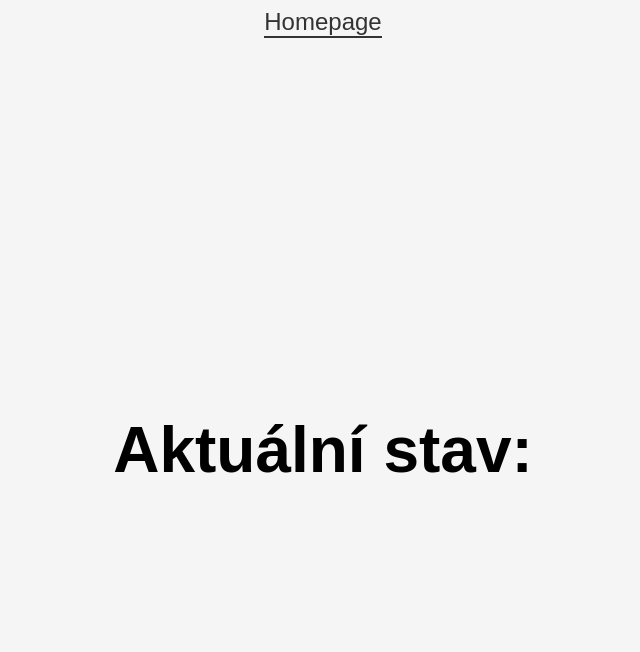
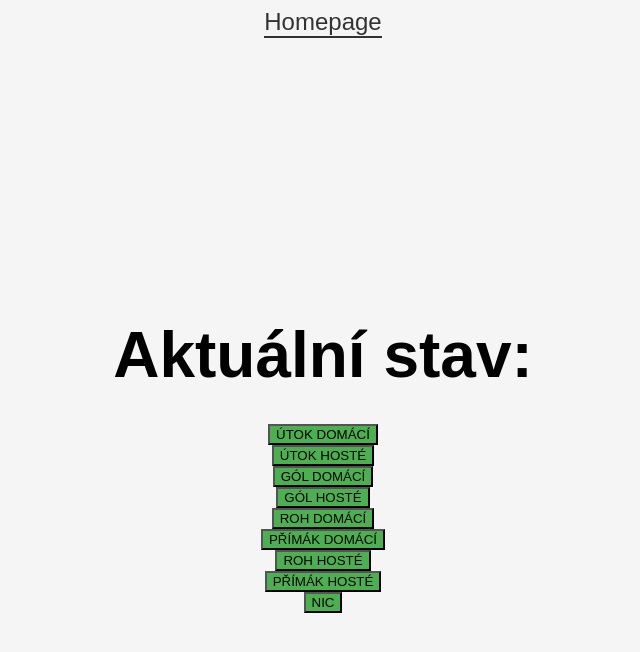
Before and after one commit to jakubnovotny029029/bubrmatches, a website: page public/fotbal-state.html in a window 1280 px wide. Shown: the whole page, without its empty margins (317-957 px from the left). Drawn offline with nearby package versions, Linux system fonts and the light colour scheme; files that its build step writes are made by us from their sources; no server answers.

Commit message:
Tlačítka a menu

```diff
--- a/public/fotbal-state.html
+++ b/public/fotbal-state.html
@@ -2,7 +2,7 @@
 <html>
 <head>
   <meta charset="utf-8">
-  <title>HOKEJ-STAV</title>
+  <title>FOTBAL-STAV</title>
   <style>
 
     body {
@@ -79,6 +79,15 @@
   <h2>Aktuální stav: <span id="currentState"></span></h2>
   <audio id="tapAudio" src="taptap.mp3"></audio>
   <audio id="goalAudio" src="goal.mp3"></audio>
+  <button id="btnA" class="button">ÚTOK DOMÁCÍ</button>
+  <button id="btnB" class="button">ÚTOK HOSTÉ</button>
+  <button id="btnC" class="button">GÓL DOMÁCÍ</button>
+  <button id="btnD" class="button">GÓL HOSTÉ</button>
+  <button id="btnE" class="button">ROH DOMÁCÍ</button>
+  <button id="btnF" class="button">PŘÍMÁK DOMÁCÍ</button>
+  <button id="btnG" class="button">ROH HOSTÉ</button>
+  <button id="btnH" class="button">PŘÍMÁK HOSTÉ</button>
+  <button id="btnI" class="button">NIC</button>
 </div>
 
 <script src="/socket.io/socket.io.js"></script>
@@ -101,6 +110,7 @@
     if (state === 'C' || state === 'D') {
       $('#goalAudio')[0].play();
     } else if (state === 'A' || state === 'B' || state === 'E' || state === 'F' || state === 'G' || state === 'H') {
+      $('#tapAudio')[0].currentTime = 0;
       $('#tapAudio')[0].play();
     }
   });
```
